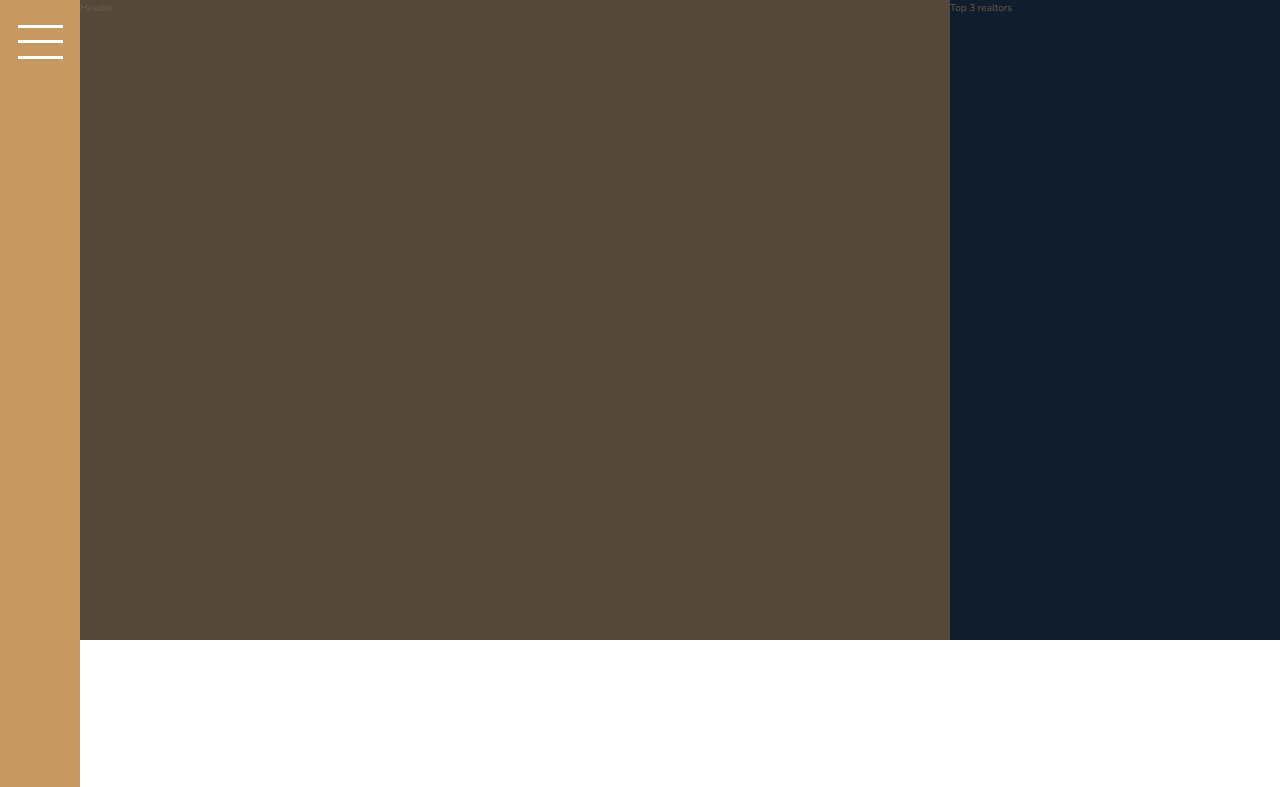
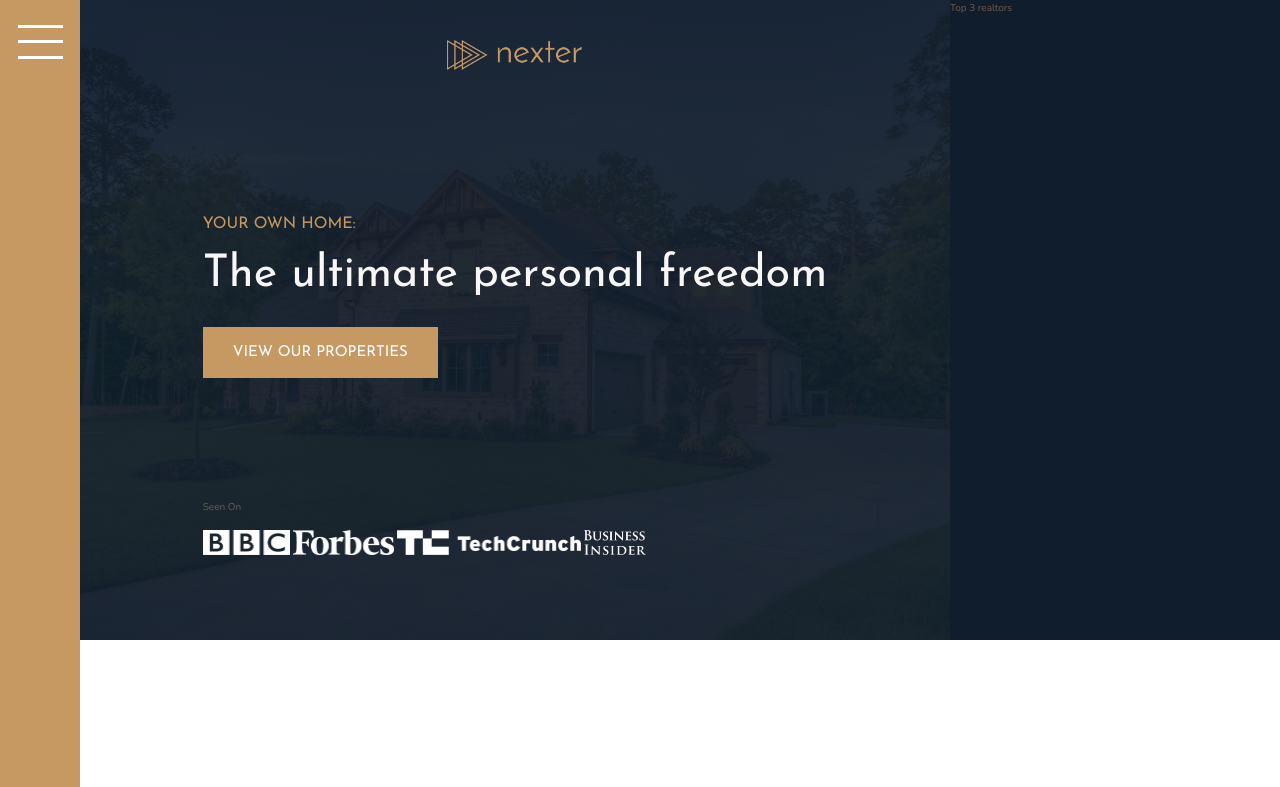
Before and after one commit to Akho0122/Nexter, a website: page index.html in a window 1280 px wide. Shown: the top 787 px of the page. Drawn offline with nearby package versions, Linux system fonts and the light colour scheme.

Commit message:
header section was added part 1

```diff
--- a/index.html
+++ b/index.html
@@ -18,7 +18,17 @@
         <button class="nav-btn"></button>
     </div>
     <header class="header">
-        Header
+        <img src="img/logo.png" alt="logo" class="header__logo">
+        <h3 class="heading-3">Your own home:</h3>
+        <h1 class="heading-1">The ultimate personal freedom</h1>
+        <button class="btn header__btn">View our properties</button>
+        <div class="header__seenon-text">Seen On</div>
+        <div class="header__seenon-logos">
+            <img src="img/logo-bbc.png" alt="">
+            <img src="img/logo-forbes.png" alt="">
+            <img src="img/logo-techcrunch.png" alt="">
+            <img src="img/logo-bi.png" alt="">
+        </div>
     </header>
     <div class="realtors">
         Top 3 realtors
--- a/sass/_header.scss
+++ b/sass/_header.scss
@@ -1,4 +1,34 @@
-.header{
-    background-color: $color-grey-dark-1;
-    grid-column: full-start / col-end 6;
+.header {
+  background-color: $color-grey-dark-1;
+  grid-column: full-start / col-end 6;
+  background-image: linear-gradient(
+      rgba($color-secondary, 0.93),
+      rgba($color-secondary, 0.93)
+    ),
+    url(../img/hero.jpeg);
+  background-size: cover;
+  background-position: center;
+  padding: 8rem;
+  padding-top: 4rem;
+  display: grid;
+  grid-template-rows: 1fr min-content 6rem 1fr;
+  grid-row-gap: 1.5rem;
+  grid-template-columns: max-content;
+  justify-content: center;
+
+  &__logo {
+    height: 3rem;
+    justify-self: center;
+  }
+  &__btn{
+      align-self: start;
+      justify-self: start;
+  }
+  &__seenon-text {
+  }
+  &__seenon-logos {
+    img {
+      height: 2.5rem;
+    }
+  }
 }
--- a/sass/_typography.scss
+++ b/sass/_typography.scss
@@ -4,6 +4,9 @@
 }
 .heading-1{
     @extend %heading;
+    font-size: 4.5rem;
+    color: $color-grey-light-1;
+    line-height: 1;
 }
 .heading-2{
     @extend %heading;
```
Also changed, not shown: css/style.css.
